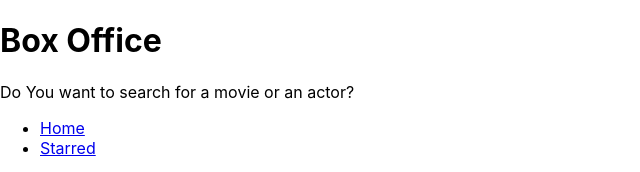
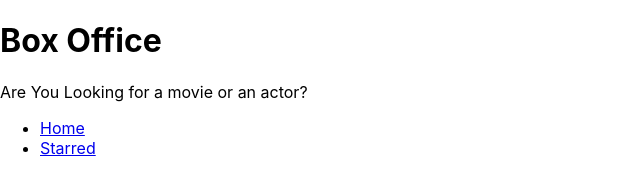
Before and after one commit to kar-thee/box-office-app, a React (Create React App) app: page / in a window 1280 px wide. Shown: the top 172 px of the page, without its empty margins (0-640 px from the left). Built offline with nearby package versions, Linux system fonts and the light colour scheme.

Commit message:
Implemented 2 pages and MainPageLayout

```diff
--- a/src/components/MainPageLayout.js
+++ b/src/components/MainPageLayout.js
@@ -8,7 +8,7 @@ const MainPageLayout = ({children}) => {
         <>
             <Title
             title="Box Office"
-            subtitle="Do You want to search for a movie or an actor?" />
+            subtitle="Are You Looking for a movie or an actor?" />
 
             <Navigation/>
 
```
